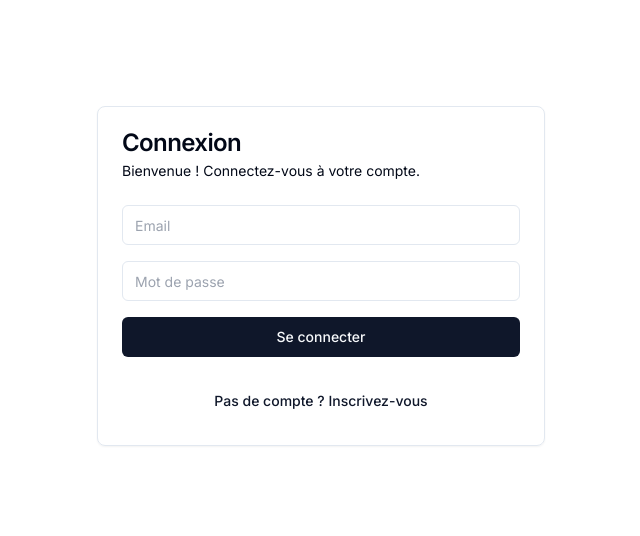
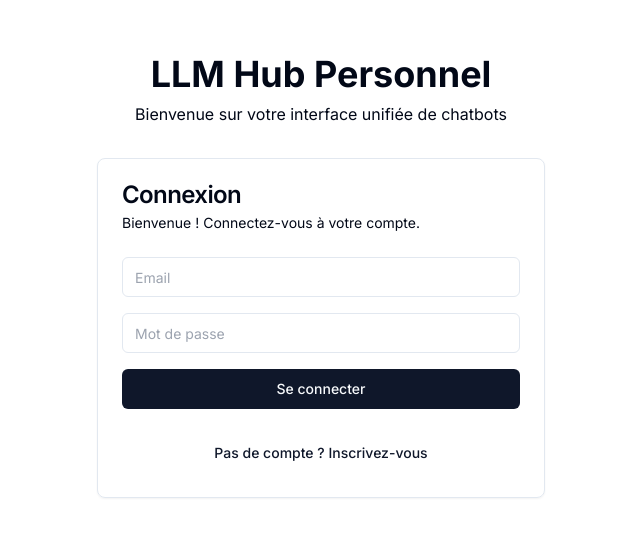
Before and after one commit to mazerco9/llm-hub, a Next.js app in the folder frontend/: page / in a window 1280 px wide. Shown: the part 124-660 px from the top of the page, without its empty margins (319-959 px from the left). Built offline with nearby package versions, Linux system fonts and the light colour scheme.

Commit message:
fix: correction de la structure des routes et résolution des erreurs de build

```diff
--- a/frontend/app/(auth)/page.tsx
+++ b/frontend/app/(auth)/page.tsx
@@ -1,116 +1,17 @@
-"use client"
+import { Metadata } from "next"
+import AuthPage from "@/components/auth-page"
 
-import React, { useState } from "react"
-import { useRouter } from "next/navigation"
-import { Button } from "@/components/ui/button"
-import { Input } from "@/components/ui/input"
-import { Card, CardHeader, CardTitle, CardDescription, CardContent, CardFooter } from "@/components/ui/card"
-import { Alert, AlertDescription } from "@/components/ui/alert"
+export const dynamic = 'force-dynamic'
 
-export default function AuthPage() {
-  const router = useRouter()
-  const [isLogin, setIsLogin] = useState(true)
-  const [email, setEmail] = useState("")
-  const [password, setPassword] = useState("")
-  const [error, setError] = useState("")
-  const [loading, setLoading] = useState(false)
+export const metadata: Metadata = {
+  title: "LLM Hub Personnel",
+  description: "Interface unifiée de chatbots",
+}
 
-  const handleSubmit = async (e: React.FormEvent) => {
-    e.preventDefault()
-    setError("")
-    setLoading(true)
-
-    try {
-      const response = await fetch("/api/auth/route", {
-        method: "POST",
-        headers: {
-          "Content-Type": "application/json",
-        },
-        body: JSON.stringify({
-          email,
-          password,
-          action: isLogin ? "login" : "register"
-        }),
-      })
-
-      const data = await response.json()
-
-      if (!response.ok) {
-        throw new Error(data.message || "Une erreur est survenue")
-      }
-
-      // Stockage du token et redirection
-      localStorage.setItem("token", data.token)
-      router.push("/chat")
-    } catch (err: any) {
-      setError(err.message)
-    } finally {
-      setLoading(false)
-    }
-  }
-
+export default function HomePage() {
   return (
-    <div className="min-h-screen flex items-center justify-center bg-background p-4">
-      <Card className="w-full max-w-md">
-        <CardHeader>
-          <CardTitle>{isLogin ? "Connexion" : "Inscription"}</CardTitle>
-          <CardDescription>
-            {isLogin
-              ? "Bienvenue ! Connectez-vous à votre compte."
-              : "Créez un nouveau compte pour commencer."}
-          </CardDescription>
-        </CardHeader>
-        <CardContent>
-          <form onSubmit={handleSubmit} className="space-y-4">
-            {error && (
-              <Alert variant="destructive">
-                <AlertDescription>{error}</AlertDescription>
-              </Alert>
-            )}
-
-            <div className="space-y-2">
-              <Input
-                type="email"
-                placeholder="Email"
-                value={email}
-                onChange={(e) => setEmail(e.target.value)}
-                required
-              />
-            </div>
-
-            <div className="space-y-2">
-              <Input
-                type="password"
-                placeholder="Mot de passe"
-                value={password}
-                onChange={(e) => setPassword(e.target.value)}
-                required
-              />
-            </div>
-
-            <Button
-              type="submit"
-              className="w-full"
-              disabled={loading}
-            >
-              {loading
-                ? "Chargement..."
-                : (isLogin ? "Se connecter" : "S'inscrire")}
-            </Button>
-          </form>
-        </CardContent>
-
-        <CardFooter className="flex justify-center">
-          <Button
-            variant="link"
-            onClick={() => setIsLogin(!isLogin)}
-          >
-            {isLogin
-              ? "Pas de compte ? Inscrivez-vous"
-              : "Déjà un compte ? Connectez-vous"}
-          </Button>
-        </CardFooter>
-      </Card>
+    <div className="container relative h-screen flex-col items-center justify-center md:grid lg:max-w-none lg:grid-cols-1 lg:px-0">
+      <AuthPage />
     </div>
   )
 }
--- a/frontend/app/page.tsx
+++ b/frontend/app/page.tsx
@@ -1,15 +1,5 @@
-import { Metadata } from "next"
-import AuthPage from "@/components/auth-page"
+import { redirect } from 'next/navigation'
 
-export const metadata: Metadata = {
-  title: "LLM Hub Personnel",
-  description: "Interface unifiée de chatbots",
+export default function Home() {
+  redirect('/auth')
 }
-
-export default function HomePage() {
-  return (
-    <div className="container relative h-screen flex-col items-center justify-center md:grid lg:max-w-none lg:grid-cols-1 lg:px-0">
-      <AuthPage />
-    </div>
-  )
-}
--- a/frontend/next.config.js
+++ b/frontend/next.config.js
@@ -1,8 +1,10 @@
 /** @type {import('next').NextConfig} */
 const nextConfig = {
-    output: 'standalone',
-    reactStrictMode: true,
-    swcMinify: true,
+  reactStrictMode: true,
+  swcMinify: true,
+  experimental: {
+    esmExternals: true
   }
+}
 
-  module.exports = nextConfig
+module.exports = nextConfig
--- a/frontend/package.json
+++ b/frontend/package.json
@@ -14,10 +14,11 @@
     "class-variance-authority": "^0.7.1",
     "clsx": "^2.1.1",
     "lucide-react": "^0.471.0",
-    "next": "^14.0.0",
+    "next": "^14.0.1",
     "react": "^18.2.0",
     "react-dom": "^18.2.0",
-    "tailwind-merge": "^2.6.0"
+    "tailwind-merge": "^2.6.0",
+    "@vercel/analytics": "^1.1.1"
   },
   "devDependencies": {
     "@types/node": "^20.0.0",
```
Also changed, not shown: frontend/middleware.ts (added, +10 -0 lines), 1 other file (tests, documents, lock files or other folders).
